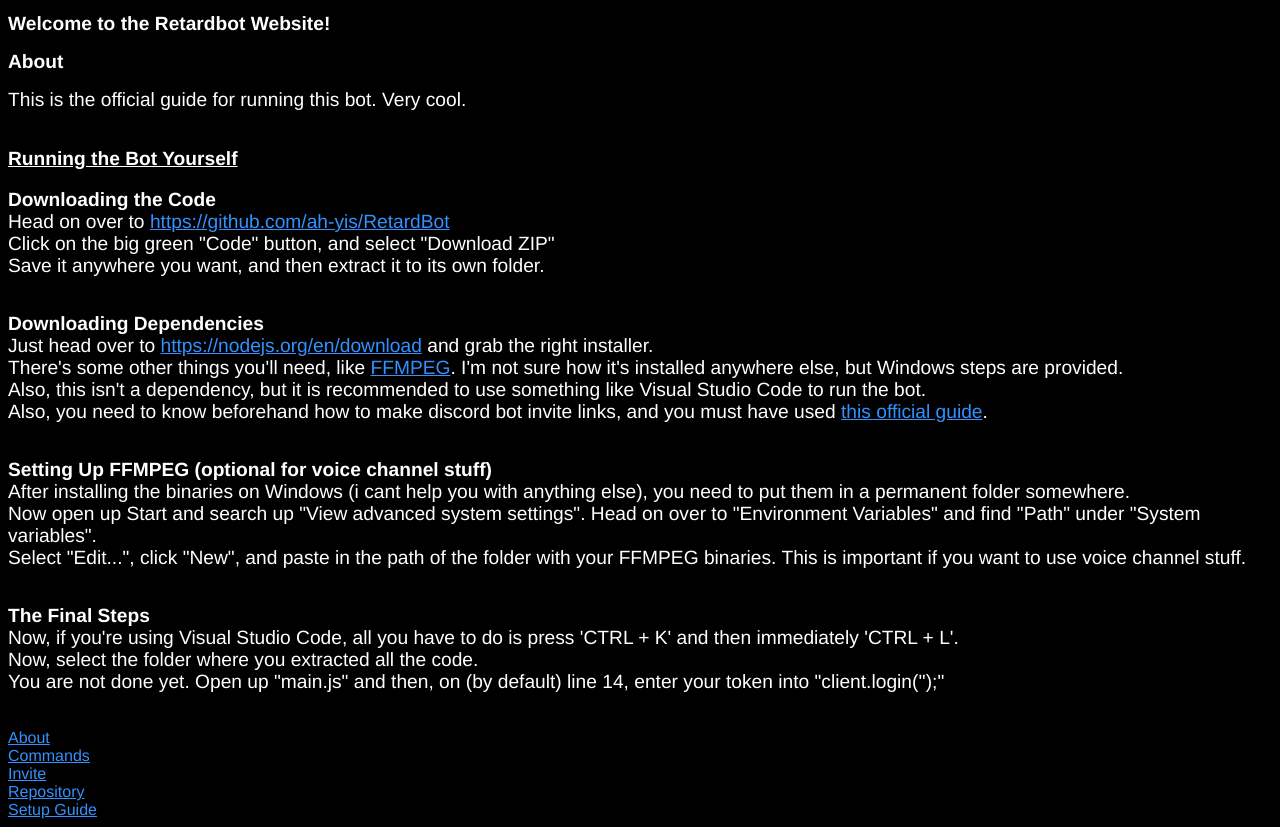
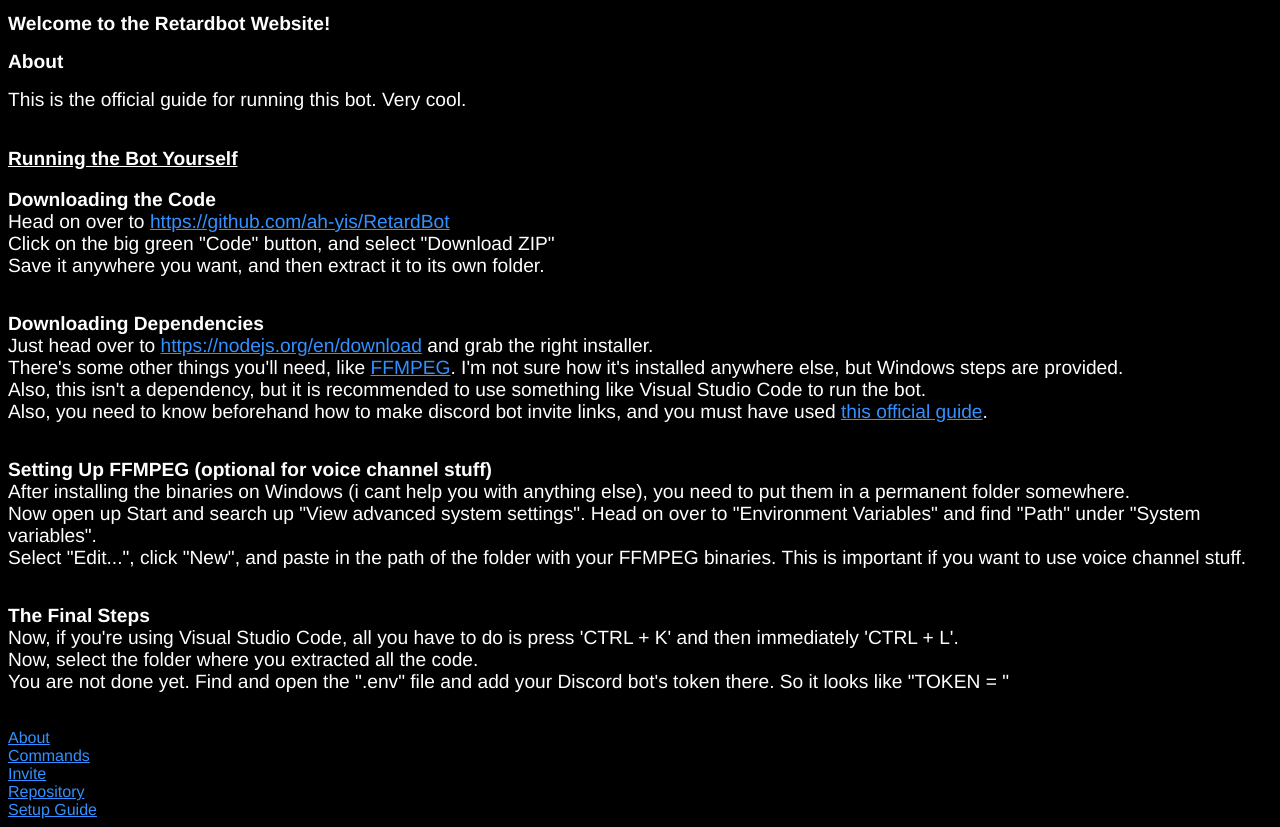
Before and after one commit to ah-yis/RetardBot, a website: page guide.html in a window 1280 px wide. Drawn offline with Linux system fonts and the light colour scheme.

Commit message:
Update guide.html

```diff
--- a/guide.html
+++ b/guide.html
@@ -92,7 +92,7 @@
     <b>The Final Steps</b><br>
     Now, if you're using Visual Studio Code, all you have to do is press 'CTRL + K' and then immediately 'CTRL + L'.<br>
     Now, select the folder where you extracted all the code.<br>
-    You are not done yet. Open up "main.js" and then, on (by default) line 14, enter your token into "client.login('');"
+    You are not done yet. Find and open the ".env" file and add your Discord bot's token there. So it looks like "TOKEN = <your token here>"
 </header>
 <br><br>
 
```
